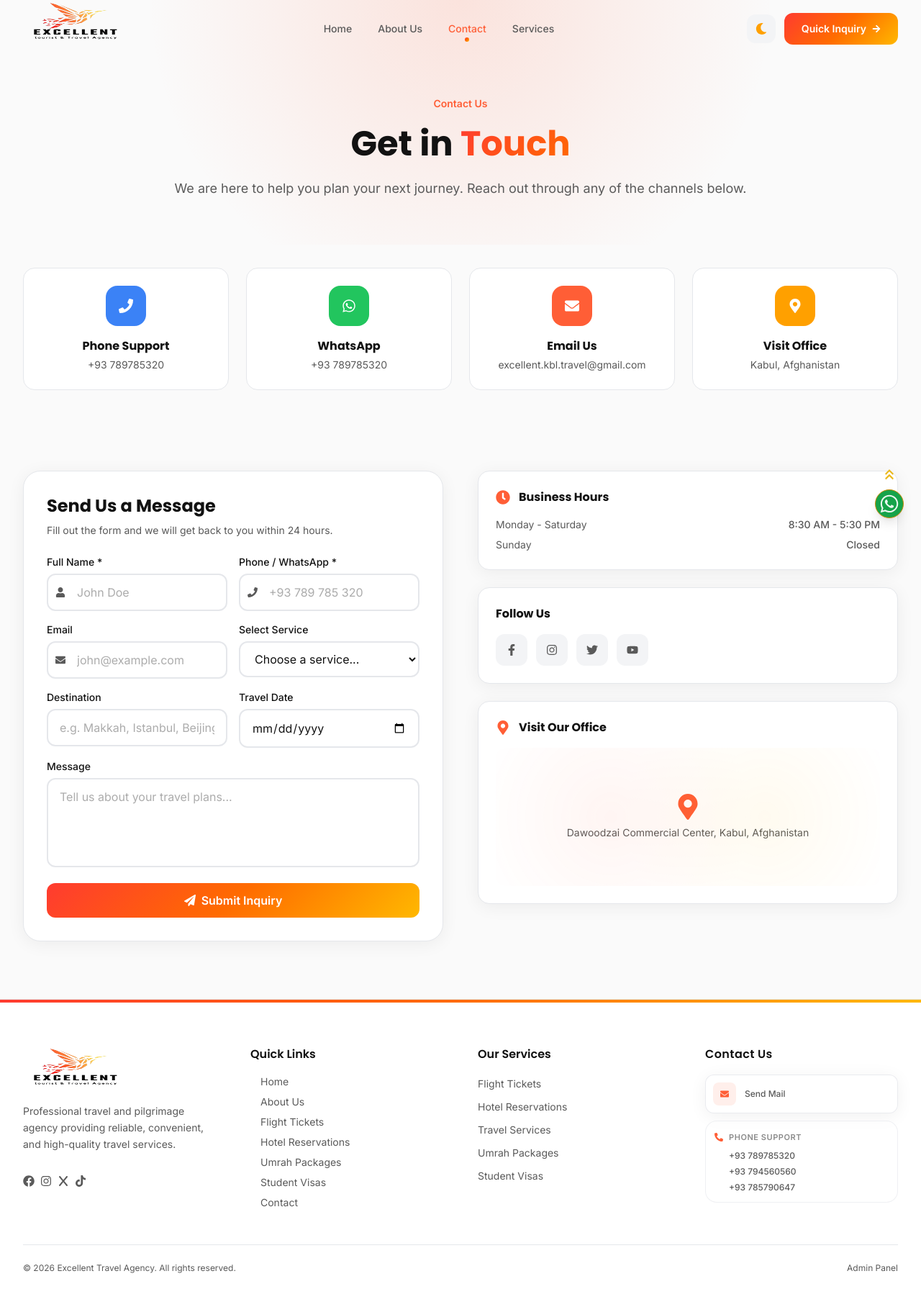
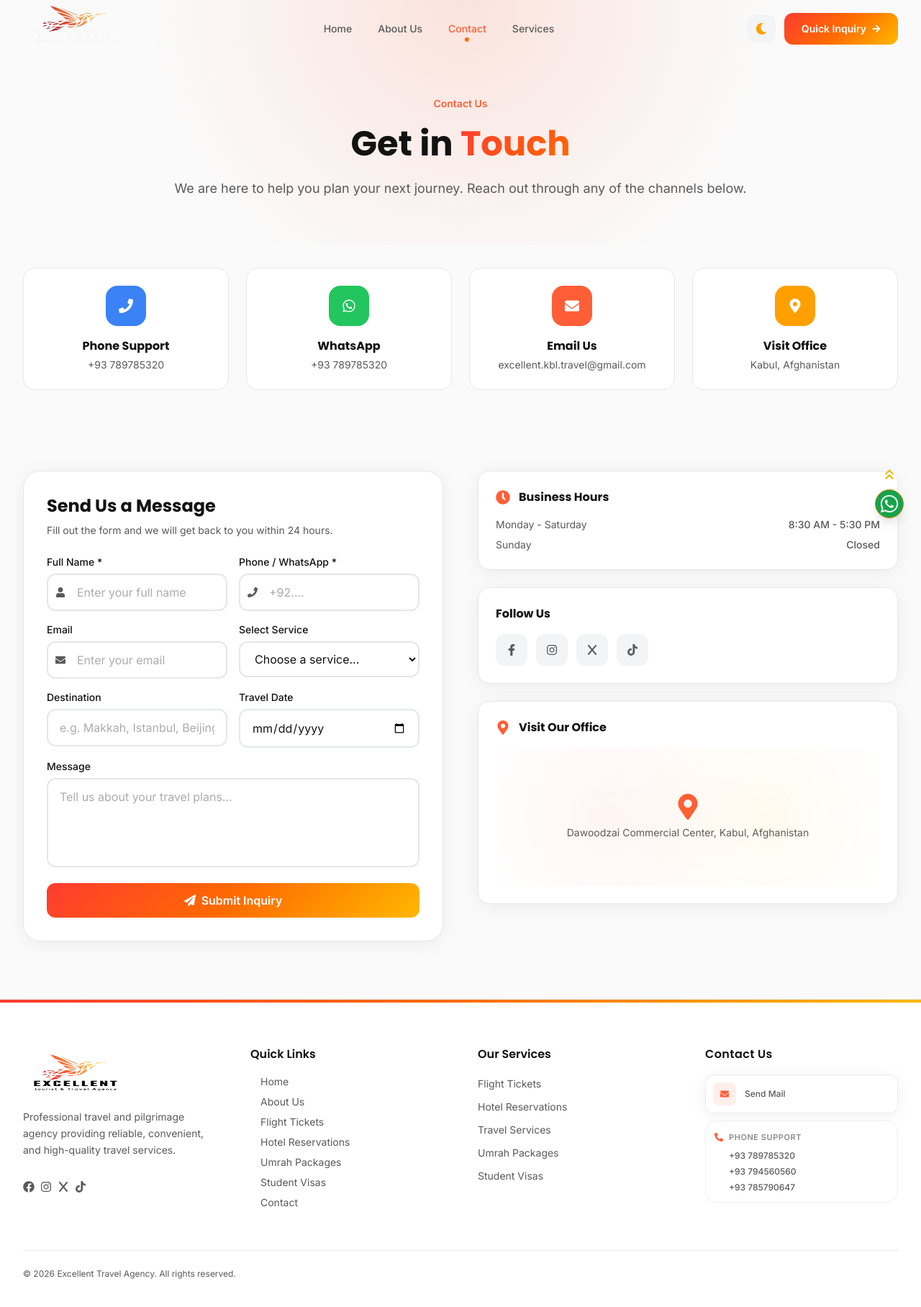
Before and after one commit to rahmonabdul297-stack/travel-agency, a React (Vite) app: page /contact in a window 1280 px wide. Shown: the top 1816 px of the page at 72% size. Built offline with nearby package versions, Linux system fonts and the light colour scheme.

Commit message:
V.26.17.9

```diff
--- a/index.html
+++ b/index.html
@@ -14,7 +14,7 @@
     <link rel="canonical" href="https://www.excellenttravelagency.com" />
 
     <!-- Favicon & Theme Color -->
-    <link rel="icon" type="image/svg+xml" href="/images/logo.png" />
+    <link rel="icon" type="image/svg+xml" href="/images/logo2.png" />
     <meta name="theme-color" media="(prefers-color-scheme: light)" content="#FF5E36" />
     <meta name="theme-color" media="(prefers-color-scheme: dark)" content="#0B0F19" />
 
--- a/src/components/Footer.tsx
+++ b/src/components/Footer.tsx
@@ -3,7 +3,13 @@ import { motion } from "framer-motion";
 import { FaArrowRight } from "@/lib/icons";
 import { useTheme } from "@/context/ThemeContext";
 import { Logo } from "./Logo";
-import { FaEnvelope, FaFacebook, FaInstagram, FaPhoneAlt, FaTiktok } from "react-icons/fa";
+import {
+  FaEnvelope,
+  FaFacebook,
+  FaInstagram,
+  FaPhoneAlt,
+  FaTiktok,
+} from "react-icons/fa";
 import { FaX } from "react-icons/fa6";
 
 export default function Footer() {
@@ -44,7 +50,10 @@ export default function Footer() {
             <div
               className={`py-8 ${theme === "dark" ? "text-ink-dark-secondary" : "text-ink-light-secondary"} flex gap-2`}
             >
-              <Link to="https://web.facebook.com/profile.php?id=100092668025297" target="_blank">
+              <Link
+                to="https://web.facebook.com/profile.php?id=100092668025297"
+                target="_blank"
+              >
                 <FaFacebook />
               </Link>
               <Link to="/">
@@ -165,7 +174,9 @@ export default function Footer() {
           >
             <h4
               className={`font-display font-semibold text-base tracking-wide ${
-      theme === "dark" ? "text-ink-dark-primary" : "text-ink-light-primary"
+                theme === "dark"
+                  ? "text-ink-dark-primary"
+                  : "text-ink-light-primary"
               }`}
             >
               Contact Us
@@ -212,7 +223,9 @@ export default function Footer() {
                 <div className="flex items-center gap-2 mb-1">
                   <FaPhoneAlt
                     className={`text-xs ${
-            theme === "dark" ? "text-brand-gold" : "text-brand-red-orange"
+                      theme === "dark"
+                        ? "text-brand-gold"
+                        : "text-brand-red-orange"
                     }`}
                   />
                   <span
@@ -241,7 +254,7 @@ export default function Footer() {
                         <span>{phone}</span>
                         <FaArrowRight className="text-[10px] opacity-0 -translate-x-1 group-hover:opacity-100 group-hover:translate-x-0 transition-all duration-200" />
                       </a>
-          )
+                    ),
                   )}
                 </div>
               </div>
@@ -259,14 +272,6 @@ export default function Footer() {
             &copy; {new Date().getFullYear()} Excellent Travel Agency. All
             rights reserved.
           </p>
-          <div className="flex gap-4">
-            <Link
-              to="/admin"
-              className={`text-xs transition-colors ${theme === "dark" ? "text-ink-dark-secondary hover:text-brand-gold" : "text-ink-light-secondary hover:text-brand-red-orange"}`}
-            >
-              Admin Panel
-            </Link>
-          </div>
         </div>
       </div>
     </footer>
--- a/src/components/LeadForm.tsx
+++ b/src/components/LeadForm.tsx
@@ -125,7 +125,7 @@ export default function LeadForm({ services = [], defaultService = '', compact =
                 required
                 value={form.full_name}
                 onChange={(e) => handleChange('full_name', e.target.value)}
-                placeholder="John Doe"
+                placeholder="Enter your full name"
                 className={`${inputCls} pl-10`}
               />
             </div>
@@ -142,7 +142,7 @@ export default function LeadForm({ services = [], defaultService = '', compact =
                 required
                 value={form.phone}
                 onChange={(e) => handleChange('phone', e.target.value)}
-                placeholder="+93 789 785 320"
+                placeholder="+92...."
                 className={`${inputCls} pl-10`}
               />
             </div>
@@ -158,7 +158,7 @@ export default function LeadForm({ services = [], defaultService = '', compact =
                 type="email"
                 value={form.email}
                 onChange={(e) => handleChange('email', e.target.value)}
-                placeholder="john@example.com"
+                placeholder="Enter your email"
                 className={`${inputCls} pl-10`}
               />
             </div>
--- a/src/components/Logo.tsx
+++ b/src/components/Logo.tsx
@@ -6,9 +6,21 @@ export const Logo = () => {
   return (
     <div>
       {" "}
-      <Link to="/" className="flex items-center gap-2 group">
+      <Link to="/" className="flex items-center gap-2 group mt-2">
         <img src={theme==="dark"?"/images/logo2.png":"/images/logo.png"} className="h-[80px] w-[150px]" />
       </Link>
     </div>
   );
 };
+
+export const Logo2 = () => {
+      const { theme } = useTheme();
+  return (
+    <div>
+      {" "}
+      <Link to="/" className="flex items-center gap-2 group mt-2">
+        <img src={theme==="dark"?"/images/logo2.png":"/images/logo2.png"} className="h-[80px] w-[150px]" />
+      </Link>
+    </div>
+  );
+};
--- a/src/components/Navbar.tsx
+++ b/src/components/Navbar.tsx
@@ -1,15 +1,9 @@
 import { useState, useEffect } from "react";
 import { Link, NavLink, useLocation } from "react-router-dom";
 import { motion, AnimatePresence } from "framer-motion";
-import {
-  FaSun,
-  FaMoon,
-  FaArrowRight,
-  HiMenuAlt3,
-  HiX,
-} from "@/lib/icons";
+import { FaSun, FaMoon, FaArrowRight, HiMenuAlt3, HiX } from "@/lib/icons";
 import { useTheme } from "@/context/ThemeContext";
-import { Logo } from "./Logo";
+import { Logo, Logo2 } from "./Logo";
 
 const navLinks = [
   { to: "/", label: "Home" },
@@ -50,7 +44,7 @@ export default function Navbar() {
         <nav className="max-w-7xl mx-auto px-4 sm:px-6 lg:px-8">
           <div className="flex items-center justify-between h-16 lg:h-20">
             {/* Logo */}
-            <Logo />
+            {scrolled ? <Logo /> : <Logo2 />}
 
             {/* Desktop Nav */}
             <div className="hidden lg:flex items-center gap-1">
--- a/src/pages/Contact.tsx
+++ b/src/pages/Contact.tsx
@@ -6,6 +6,8 @@ import {
 } from '@/lib/icons';
 import { useTheme } from '@/context/ThemeContext';
 import LeadForm from '@/components/LeadForm';
+import { FaTiktok } from 'react-icons/fa';
+import { FaX } from 'react-icons/fa6';
 
 export default function Contact() {
   const { theme } = useTheme();
@@ -44,8 +46,8 @@ export default function Contact() {
   const socials = [
     { url: 'https://facebook.com', icon: FaFacebookF, label: 'Facebook' },
     { url: 'https://instagram.com', icon: FaInstagram, label: 'Instagram' },
-    { url: 'https://twitter.com', icon: FaTwitter, label: 'Twitter' },
-    { url: 'https://youtube.com', icon: FaYoutube, label: 'YouTube' },
+    { url: 'https://twitter.com', icon: FaX, label: 'X' },
+    { url: 'https://tiktok.com', icon: FaTiktok, label: 'TikTok' },
   ];
 
   return (
--- a/src/pages/Home.tsx
+++ b/src/pages/Home.tsx
@@ -607,13 +607,13 @@ export default function Home() {
               </p>
               <div className="flex flex-col sm:flex-row items-center justify-center gap-4">
                 <a
-                  href="tel:+1234567890"
+                  href="tel:+93789785320"
                   className="flex items-center gap-2 px-6 py-3 rounded-xl bg-white text-brand-red-orange font-semibold hover:scale-105 transition-transform"
                 >
                   <FaPhone /> Call Us
                 </a>
                 <a
-                  href="https://wa.me/1234567890"
+                  href="https://wa.me/+93789785320"
                   target="_blank"
                   rel="noopener noreferrer"
                   className="flex items-center gap-2 px-6 py-3 rounded-xl bg-green-500 text-white font-semibold hover:scale-105 transition-transform"
```
Lines whose indentation alone changed are shown as unchanged.
